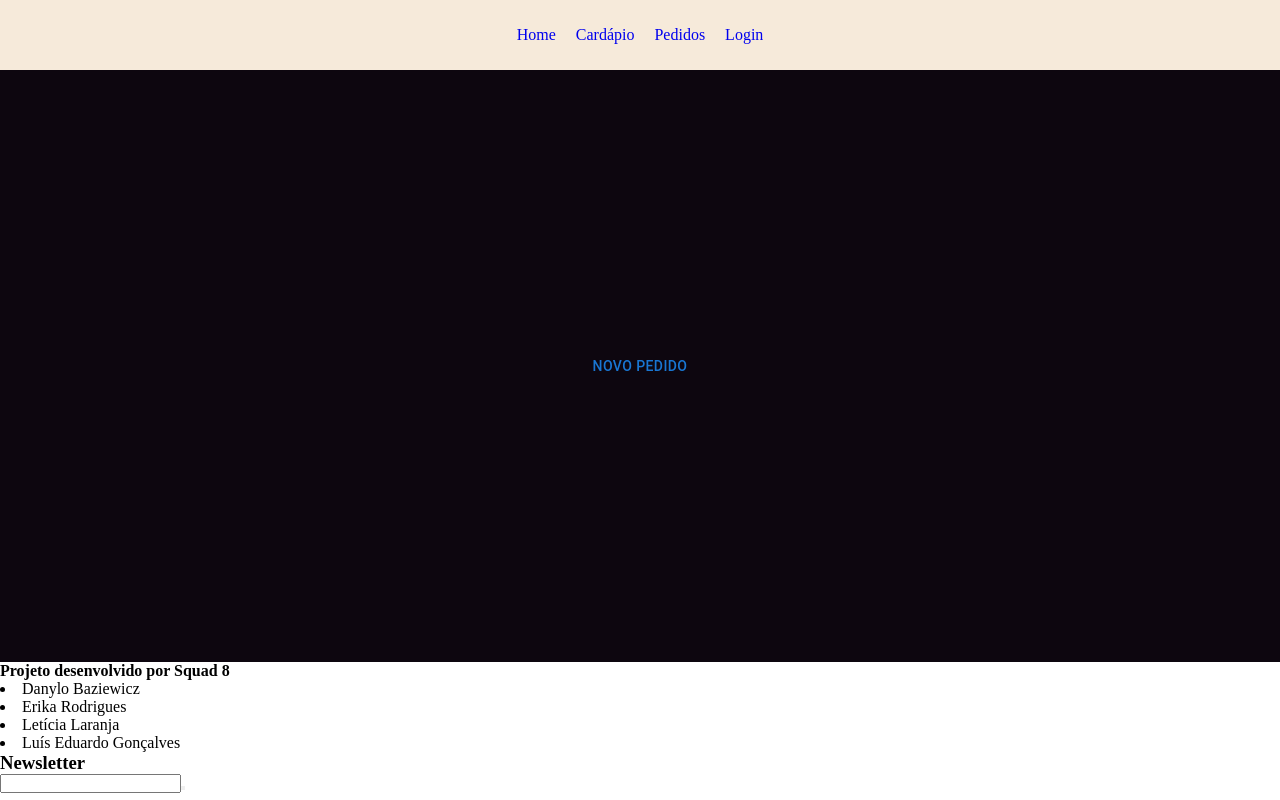
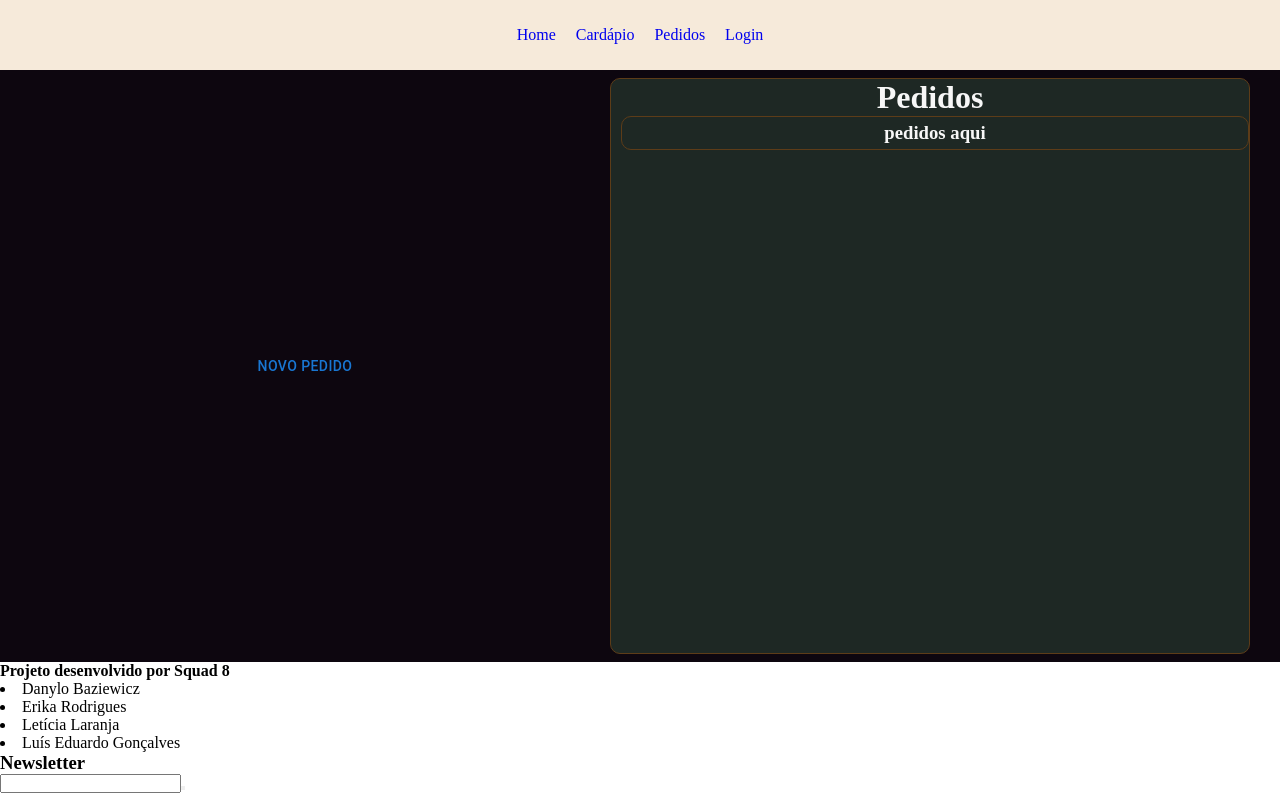
Before and after one commit to danbaziewicz/taberna-do-dragao, a React (Vite) app: page /pedidos in a window 1280 px wide. Built offline with nearby package versions, Linux system fonts and the light colour scheme.

Commit message:
atualizada a página de pedidos com inserção de card.

```diff
--- a/src/pages/Pedidos/Pedidos.jsx
+++ b/src/pages/Pedidos/Pedidos.jsx
@@ -1,4 +1,5 @@
 import React from "react";
+import CardPedido from "../../components/CardPedido/CardPedido";
 import Modal from "../../components/Modal/Modal";
 import S from "./Pedidos.module.css";
 
@@ -6,6 +7,7 @@ const Pedidos = () => {
   return (
     <div className={S.divPedidos}>
       <Modal />
+      <CardPedido />
     </div>
   );
 };
```
